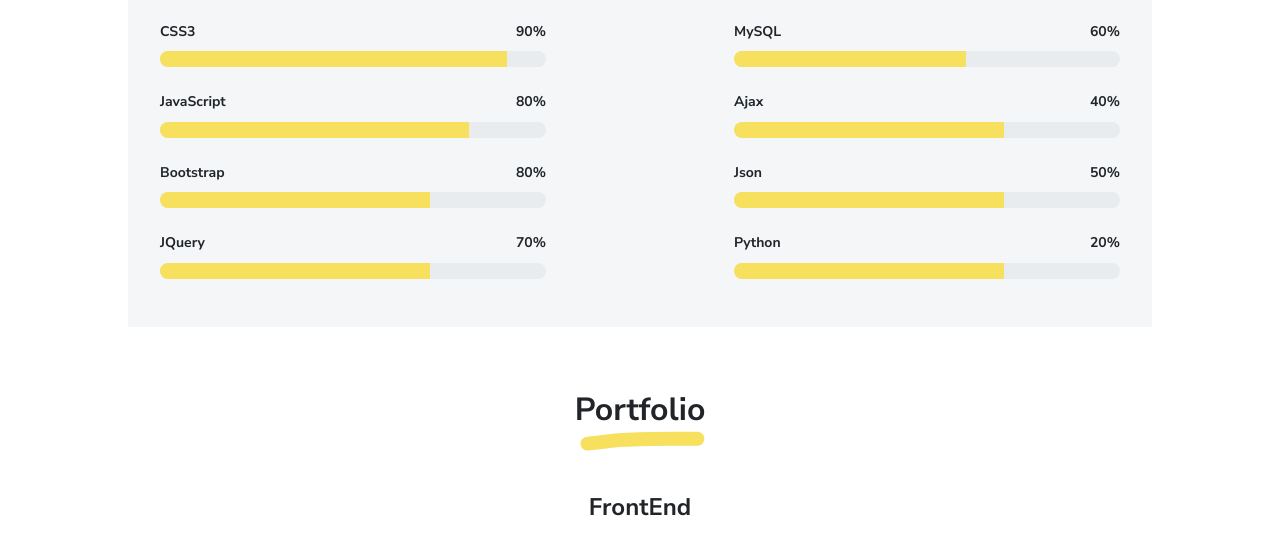
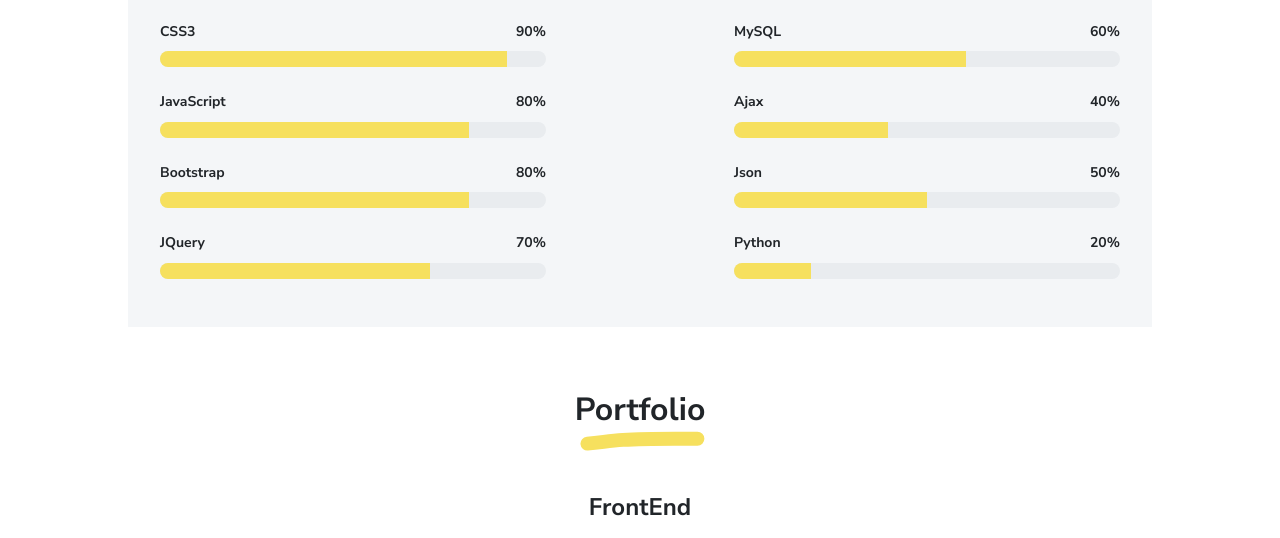
Before and after one commit to saher123595/MY_CV, a plain HTML site: page index.html in a window 1280 px wide. Shown: the part 2031-2569 px from the top of the page. Drawn offline with Linux system fonts and the light colour scheme.

Commit message:
Update index.html

```diff
--- a/index.html
+++ b/index.html
@@ -170,7 +170,7 @@
                                 <div class="py-1">
                                     <div class="d-flex text-small fw-bolder"><span class="me-auto">Bootstrap</span><span>80%</span></div>
                                     <div class="progress my-1">
-                                        <div class="progress-bar bg-primary" role="progressbar" data-aos="zoom-in-right" data-aos-delay="400" data-aos-anchor=".skills-section" style="width: 70%" aria-valuenow="80" aria-valuemin="0" aria-valuemax="100"></div>
+                                        <div class="progress-bar bg-primary" role="progressbar" data-aos="zoom-in-right" data-aos-delay="400" data-aos-anchor=".skills-section" style="width: 80%" aria-valuenow="80" aria-valuemin="0" aria-valuemax="100"></div>
                                     </div>
                                 </div>
                                 <div class="py-1">
@@ -196,19 +196,19 @@
                                 <div class="py-1">
                                     <div class="d-flex text-small fw-bolder"><span class="me-auto">Ajax</span><span>40%</span></div>
                                     <div class="progress my-1">
-                                        <div class="progress-bar bg-primary" role="progressbar" data-aos="zoom-in-right" data-aos-delay="400" data-aos-anchor=".skills-section" style="width: 70%" aria-valuenow="40" aria-valuemin="0" aria-valuemax="100"></div>
+                                        <div class="progress-bar bg-primary" role="progressbar" data-aos="zoom-in-right" data-aos-delay="400" data-aos-anchor=".skills-section" style="width: 40%" aria-valuenow="40" aria-valuemin="0" aria-valuemax="100"></div>
                                     </div>
                                 </div>
                                 <div class="py-1">
                                     <div class="d-flex text-small fw-bolder"><span class="me-auto">Json</span><span>50%</span></div>
                                     <div class="progress my-1">
-                                        <div class="progress-bar bg-primary" role="progressbar" data-aos="zoom-in-right" data-aos-delay="400" data-aos-anchor=".skills-section" style="width: 70%" aria-valuenow="50" aria-valuemin="0" aria-valuemax="100"></div>
+                                        <div class="progress-bar bg-primary" role="progressbar" data-aos="zoom-in-right" data-aos-delay="400" data-aos-anchor=".skills-section" style="width: 50%" aria-valuenow="50" aria-valuemin="0" aria-valuemax="100"></div>
                                     </div>
                                 </div>
                                 <div class="py-1">
                                     <div class="d-flex text-small fw-bolder"><span class="me-auto">Python</span><span>20%</span></div>
                                     <div class="progress my-1">
-                                        <div class="progress-bar bg-primary" role="progressbar" data-aos="zoom-in-right" data-aos-delay="400" data-aos-anchor=".skills-section" style="width: 70%" aria-valuenow="20" aria-valuemin="0" aria-valuemax="100"></div>
+                                        <div class="progress-bar bg-primary" role="progressbar" data-aos="zoom-in-right" data-aos-delay="400" data-aos-anchor=".skills-section" style="width: 20%" aria-valuenow="20" aria-valuemin="0" aria-valuemax="100"></div>
                                     </div>
                                 </div>
                             </div>
```
